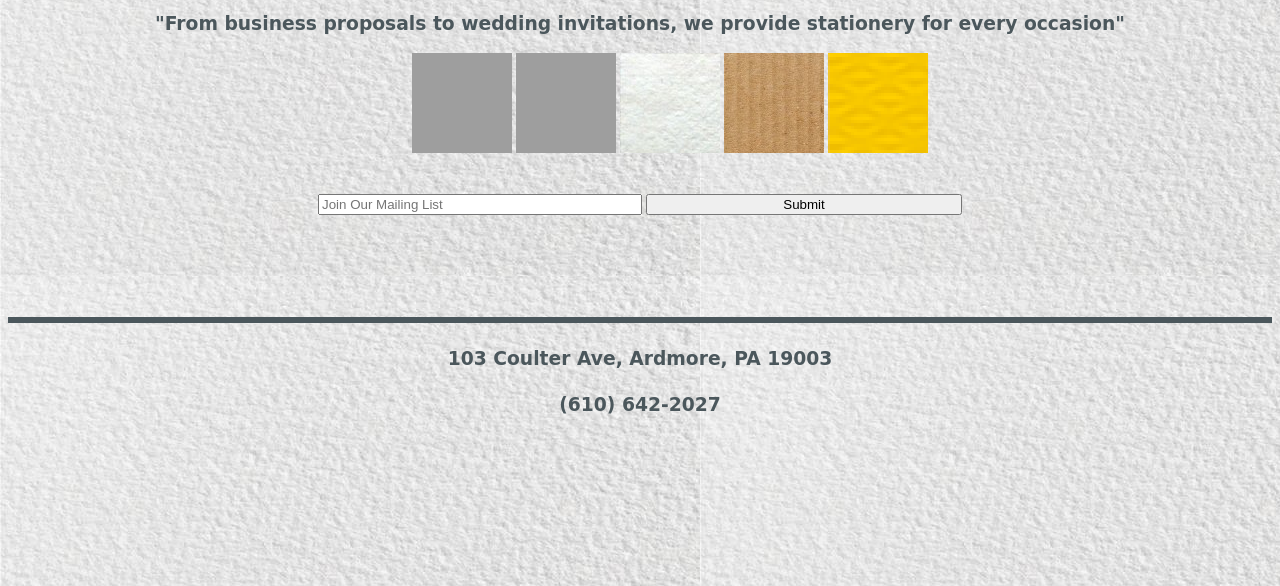
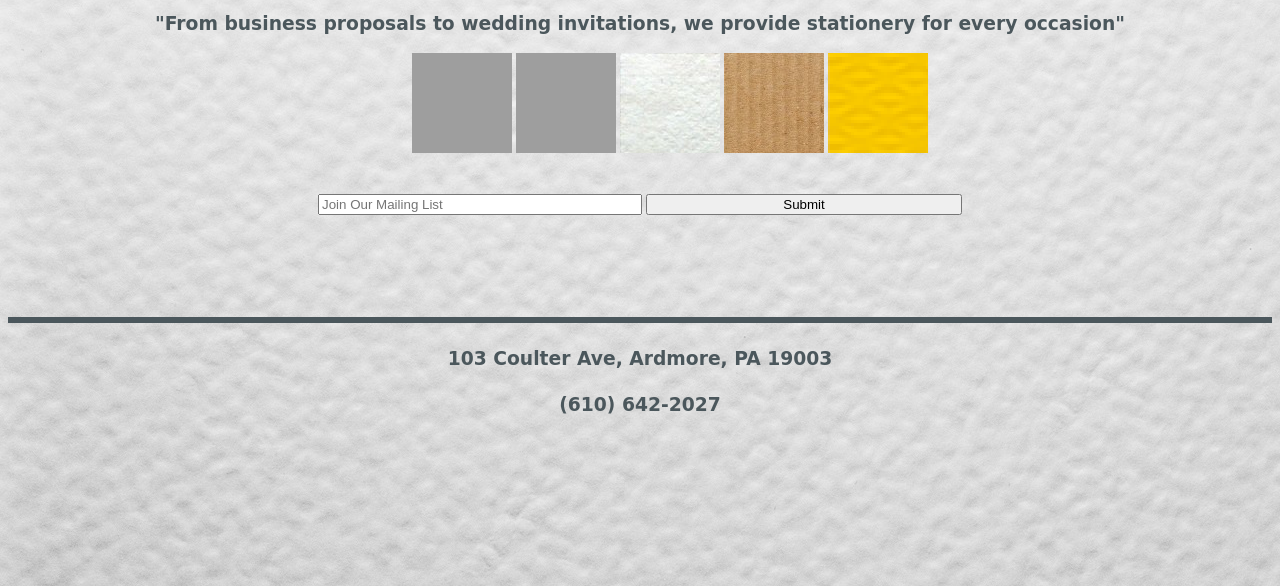
Before and after one commit to NadiaBCarmon/MunderDifflin, a plain HTML site: page index.html in a window 1280 px wide. Shown: the part 214-800 px from the top of the page. Drawn offline with Linux system fonts and the light colour scheme; grey boxes are pictures that could not be loaded.

Commit message:
Updated background image

```diff
--- a/main.css
+++ b/main.css
@@ -1,5 +1,5 @@
 #background {
-	background-image: url('Images2/background.jpg');
+	background-image: url('Images2/background.jpeg');
 	height: 100vh;
 	width: 100vw;
 
```
Also changed, not shown: Images2/background.jpeg (renamed from Images2/background1.jpeg), Images2/background1.jpg (renamed from Images2/background.jpg).
